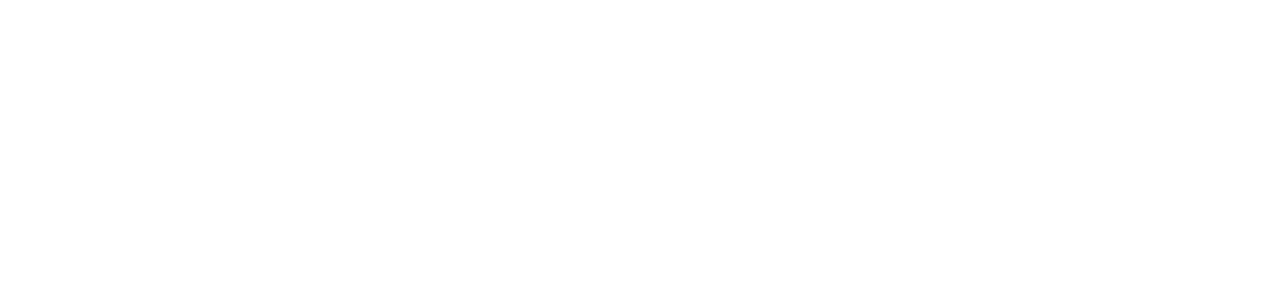
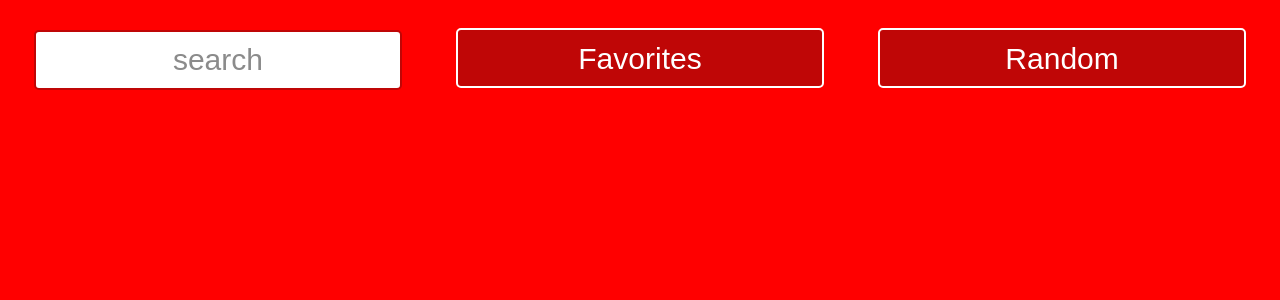
Before and after one commit to ChristmasLover12345/herediaj-pokemon-api-rebuilt, a Next.js app: page / in a window 1280 px wide. Shown: the top 300 px of the page. Built offline with nearby package versions, Linux system fonts and the light colour scheme.

Commit message:
finished navbar front end

```diff
--- a/src/app/components/Navbar.tsx
+++ b/src/app/components/Navbar.tsx
@@ -1,8 +1,45 @@
-import React from 'react'
+'use client'
+
+import React, { useState } from 'react'
 
 const Navbar = () => {
+const [dropdown, setDropdown] = useState("hidden")
+
+const DropdownToggle = () => {
+
+    if (dropdown == "hidden")
+    {
+        setDropdown("block")
+    }
+    else
+    {
+        setDropdown("hidden")
+    }
+
+}
+
   return (
-    <div>
+    <div className='w-full h-full col-start-2 flex flex-col md:flex-row justify-center md:justify-between'>
+        {/* Random button */}
+        <button className='bg-[#BF0606] border-2 border-white text-white md:text-[25px] lg:text-[30px] text-center w-[90%] md:w-[30%] self-center md:order-3 h-[40px] md:h-[60px] rounded-[5px] mb-1 md:mx-2'>Random</button>
+        {/* Dropdown container */}
+        <div className='w-[90%] md:w-[30%] h-[40px] mb-1 md:mx-2 md:h-[60px] self-center relative md:order-2 inline-block'>
+            {/* Dropdown toggle */}
+            <button onClick={DropdownToggle} className='w-full h-full md:text-[25px] border-2 border-white lg:text-[30px] bg-[#BF0606] text-center rounded-[5px] text-white'>Favorites</button>
+            {/* Dropdown container 2 */}
+            <div className={`${dropdown}  absolute flex justify-center left-[-5%] z-10 rounded-[5px] border-4 border-red-500 min-h-[200px] min-w-[110%]  max-h-[300px] bg-[#BF0606]`}>
+
+                <div className='border-[4px] rounded-[5px] border-white bg-[#98CB98] min-h-[97%] min-w-[97%]  overflow-y-scroll flex flex-col flex-grow items-center justify-center'>
+
+
+
+                </div>
+
+            </div>
+
+        </div>
+
+        <input placeholder="search" type="text" className="bg-white border-2 md:mx-2 md:h-[60px] rounded-[5px] text-center text-[30px] border-[#BF0606] w-[90%] md:w-[30%] h-[40px] self-center md:order-1" />
 
     </div>
   )
--- a/src/app/custom.css
+++ b/src/app/custom.css
@@ -17,7 +17,7 @@
 }
 
 /* Same for the favorites */
-
+/* Remember to add this to the favorites when you write the logic */
 #favorites div
 {
 
--- a/src/app/page.tsx
+++ b/src/app/page.tsx
@@ -1,7 +1,11 @@
+import Navbar from "./components/Navbar";
+
 
 export default function Home() {
   return (
-    <div>
+    <div className="bg-[#FF0000] h-screen w-screen grid grid-cols-[5%_90%_5%] lg:grid-cols-[2%_96%_2%] grid-rows-[15%_auto_3%]">
+
+    <Navbar />
 
     </div>
   );
```
